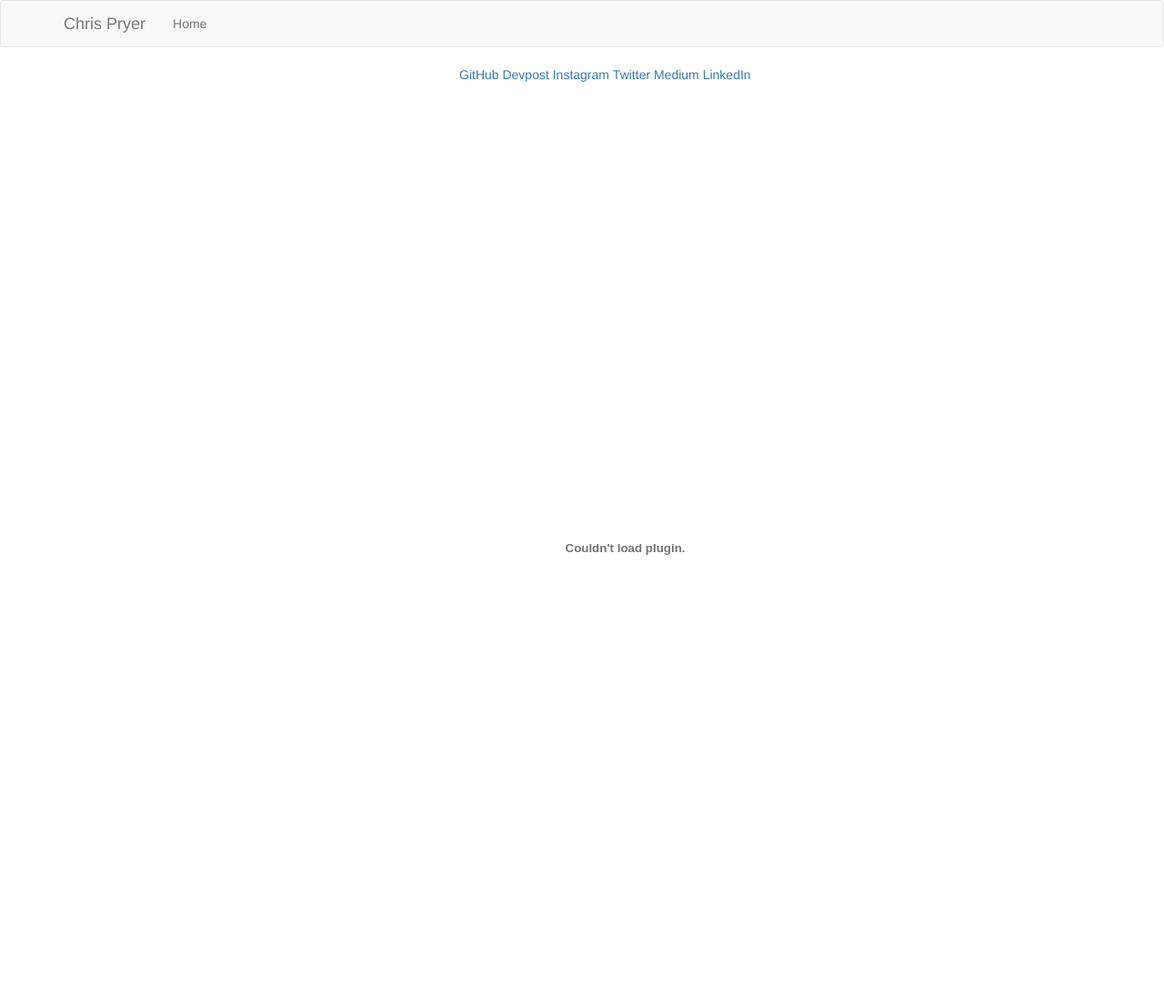
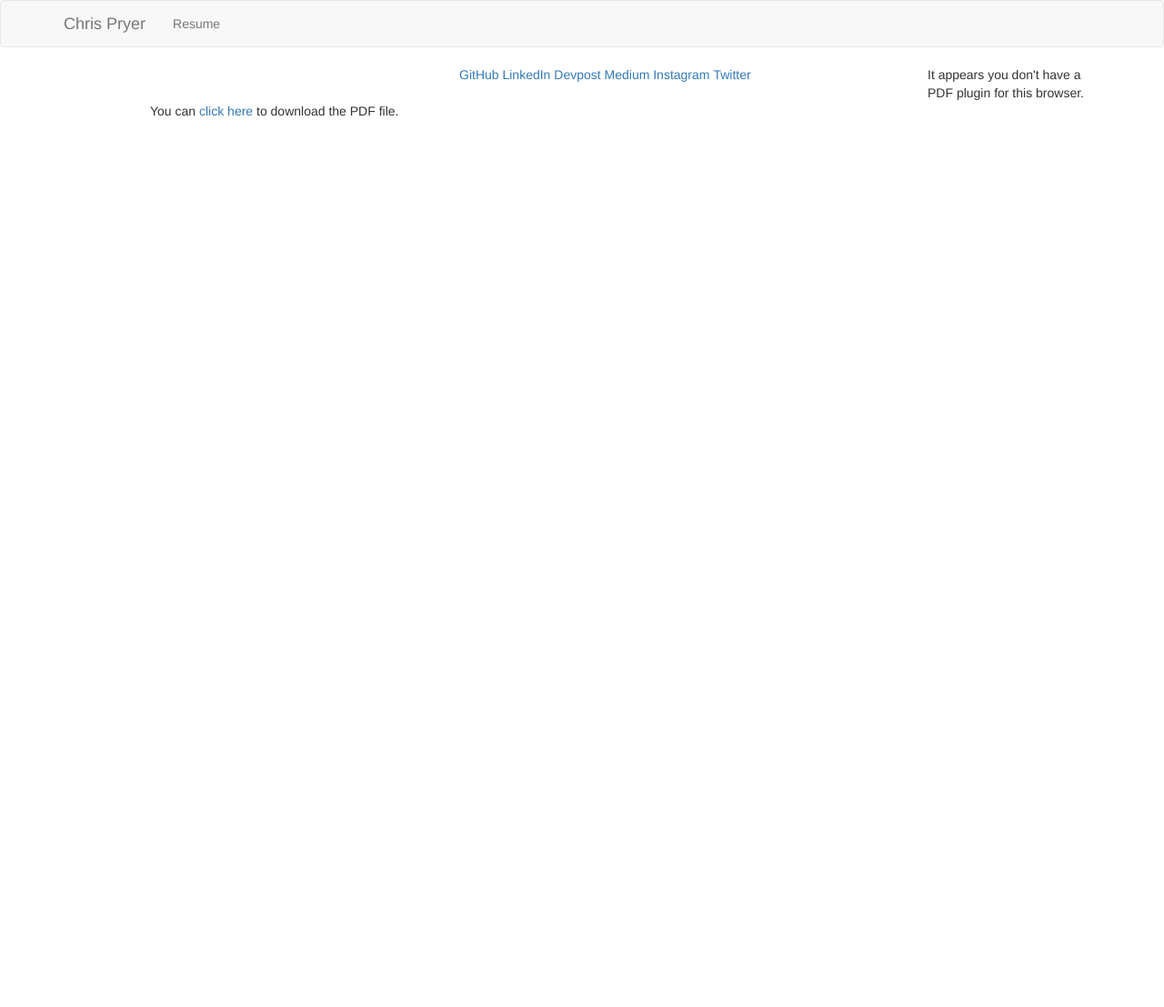
Before and after one commit to npryer/npryer.com, a Flask app: page / in a window 1280 px wide. Shown: the whole page at 91% size. After the commit the page ends 128 px from the top, so only its background shows below. Run offline with Flask 2, Linux system fonts and the light colour scheme; some libraries are stand-ins or nearby versions.

Commit message:
more robust resume

```diff
--- a/app/templates/base.html
+++ b/app/templates/base.html
@@ -25,7 +25,7 @@
         </div>
         <div class="collapse navbar-collapse" id="bs-example-navbar-collapse-1">
             <ul class="nav navbar-nav">
-                <li><a href="{{ url_for('main.index') }}">Home</a></li>
+                <li><a href="{{ url_for('static', filename='Chris-Pryer-Resume.pdf') }}">Resume</a></li>
             </ul>
         </div>
     </div>
--- a/app/templates/index.html
+++ b/app/templates/index.html
@@ -5,14 +5,20 @@
 <div class="col-lg-6 col-lg-offset-4 col-md-6 col-md-offset-3 col-xs-12">
     <ul>
         <li style="display: inline-block;"><a href="https://github.com/cnpryer">GitHub</a></li>
+        <li style="display: inline-block;"><a href="https://linkedin.com/in/cnpryer">LinkedIn</a></li>
         <li style="display: inline-block;"><a href="https://devpost.com/cnp">Devpost</a></li>
+        <li style="display: inline-block;"><a href="https://cnpryer.medium.com">Medium</a></li>
         <li style="display: inline-block;"><a href="https://instagram.com/cnp.ig">Instagram</a></li>
         <li style="display: inline-block;"><a href="https://twitter.com/cnpryer">Twitter</a></li>
-        <li style="display: inline-block;"><a href="https://cnpryer.medium.com">Medium</a></li>
-        <li style="display: inline-block;"><a href="https://linkedin.com/in/cnpryer">LinkedIn</a></li>
     </ul>
 </div>
 <div class="col-md-offset-1">
-    <embed src="{{ url_for('static', filename='Chris-Pryer-Resume.pdf') }}" width="100%" height="1000px" />
+    <object data="{{ url_for('static', filename='Chris-Pryer-Resume.pdf') }}" type="application/pdf" width="100%"
+        height="1000px">
+        <p>It appears you don't have a PDF plugin for this browser.
+            You can <a href="{{ url_for('static', filename='Chris-Pryer-Resume.pdf') }}">click here</a> to
+            download the PDF file.</a>
+        </p>
+    </object>
 </div>
 {% endblock %}
```
Also changed, not shown: 1 other file.
